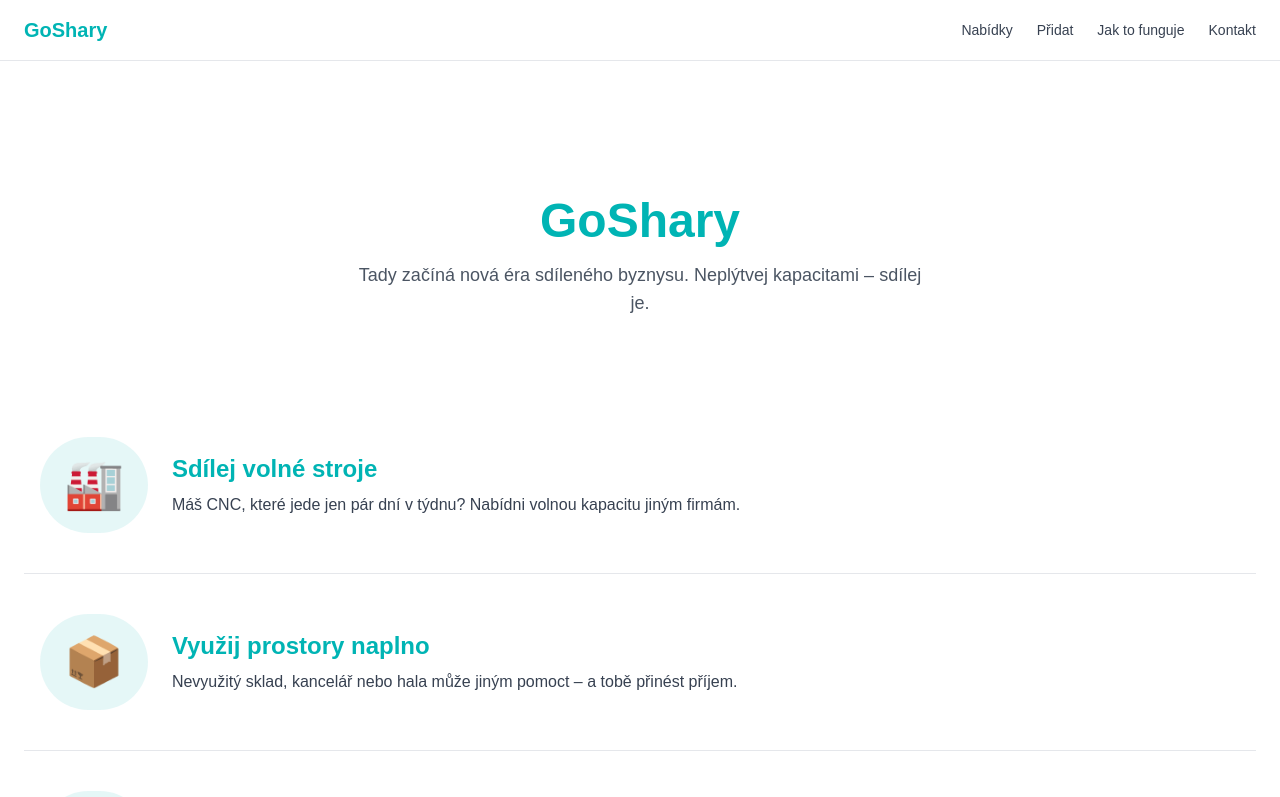
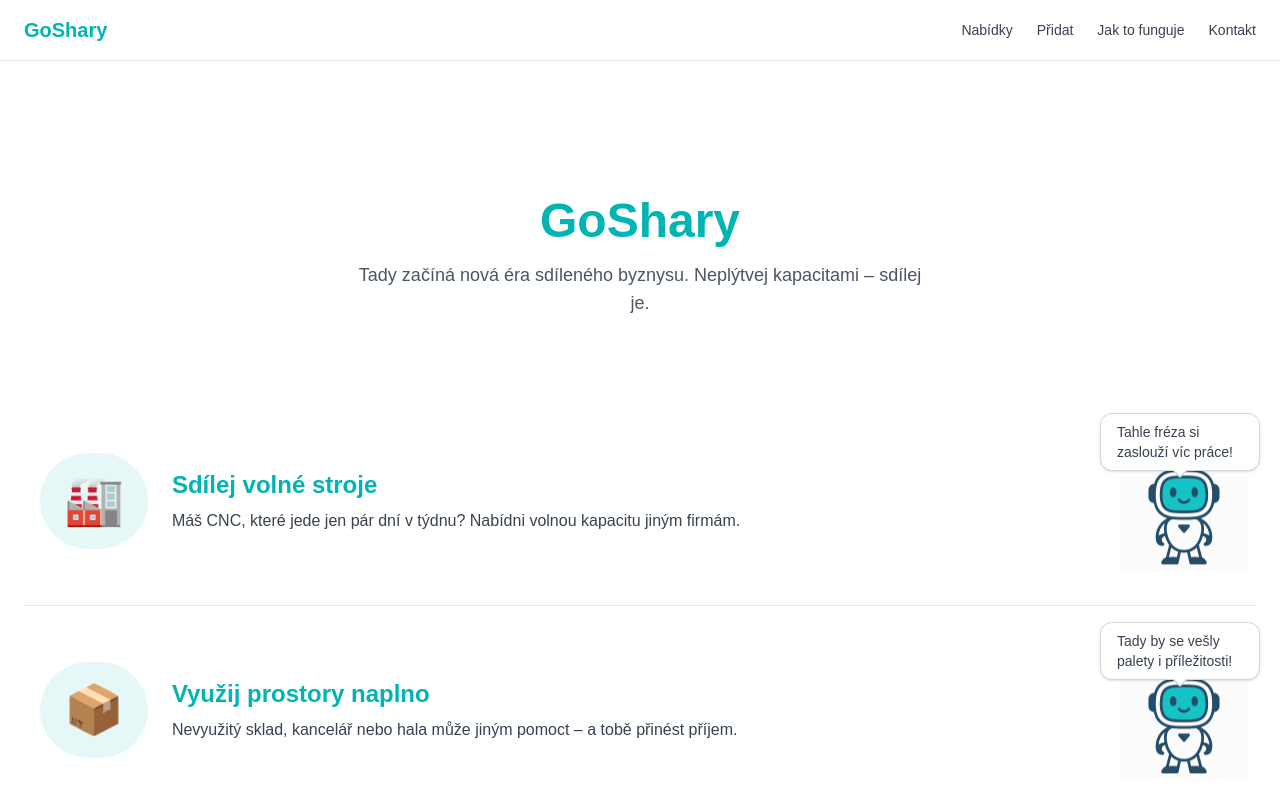
Before and after one commit to Tekier10/goshary, a Next.js app: page / in a window 1280 px wide. Shown: the top 797 px of the page. Built offline with nearby package versions, Linux system fonts and the light colour scheme; a web font is replaced by a local one.

Commit message:
Update StorySection.tsx

```diff
--- a/components/StorySection.tsx
+++ b/components/StorySection.tsx
@@ -24,11 +24,14 @@ export default function StorySection({ emoji, title, text, speech }: StorySectio
         <h2 className="text-2xl font-semibold text-primary mb-2">{title}</h2>
         <p className="text-gray-700">{text}</p>
       </div>
-      <div className="absolute -top-6 left-1/2 -translate-x-1/2">
-        <div className="relative bg-white border border-gray-300 rounded-xl shadow px-4 py-2 text-sm text-gray-700 w-40">
-          {speech}
-        <div className="absolute -bottom-2 left-1/2 -translate-x-1/2 w-0 h-0 border-t-8 border-t-gray-300 border-l-8 border-l-transparent border-r-8 border-r-transparent"></div>
-        <div className="absolute -bottom-[6px] left-1/2 -translate-x-1/2 w-0 h-0 border-t-8 border-t-white border-l-8 border-l-transparent border-r-8 border-r-transparent"></div>
+      <div className="relative max-w-[120px]">
+        <MascotShary />
+        <div className="absolute -top-6 left-1/2 -translate-x-1/2">
+          <div className="relative bg-white border border-gray-300 rounded-xl shadow px-4 py-2 text-sm text-gray-700 w-40">
+            {speech}
+            <div className="absolute -bottom-2 left-1/2 -translate-x-1/2 w-0 h-0 border-t-8 border-t-gray-300 border-l-8 border-l-transparent border-r-8 border-r-transparent"></div>
+            <div className="absolute -bottom-[6px] left-1/2 -translate-x-1/2 w-0 h-0 border-t-8 border-t-white border-l-8 border-l-transparent border-r-8 border-r-transparent"></div>
+          </div>
         </div>
       </div>
     </motion.div>
```
